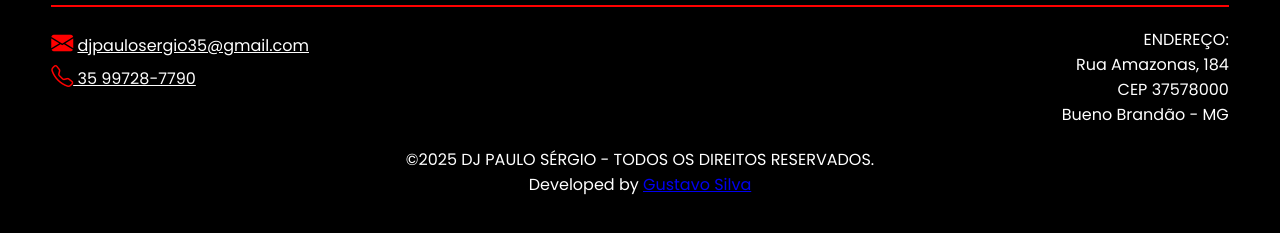
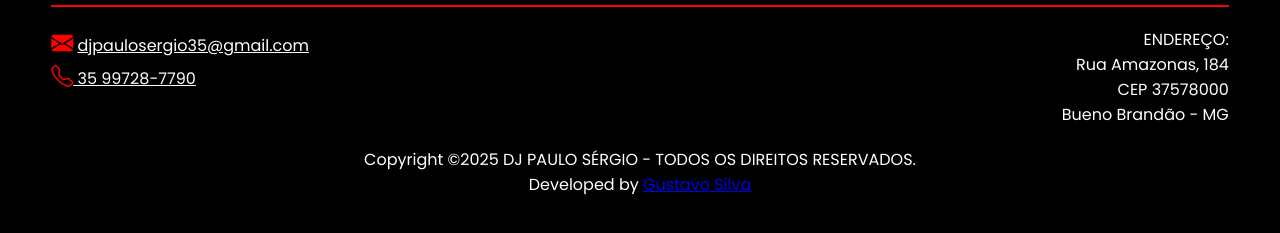
Before and after one commit to djpaulosergio/Dj-Paulo-Sergio, a plain HTML site: page index.html in a window 1280 px wide. Shown: the part 4105-4338 px from the top of the page. Drawn offline with nearby package versions, Linux system fonts and the light colour scheme.

Commit message:
Update index.html

```diff
--- a/index.html
+++ b/index.html
@@ -356,7 +356,9 @@
         </div>
 
         <div class="copyright">
-          <p>&copy;2025 DJ PAULO SÉRGIO - TODOS OS DIREITOS RESERVADOS.</p>
+          <p>
+            Copyright &copy;2025 DJ PAULO SÉRGIO - TODOS OS DIREITOS RESERVADOS.
+          </p>
           <p>
             Developed by
             <a
```
